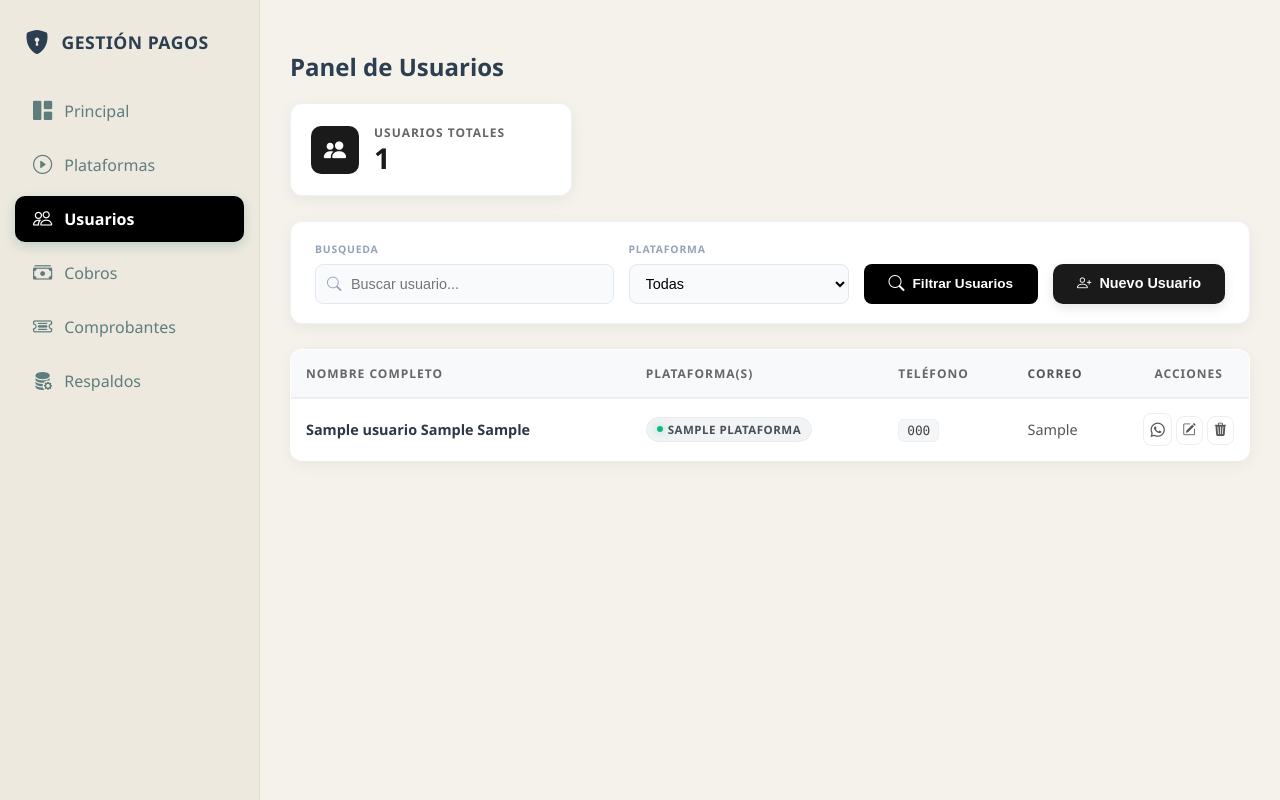
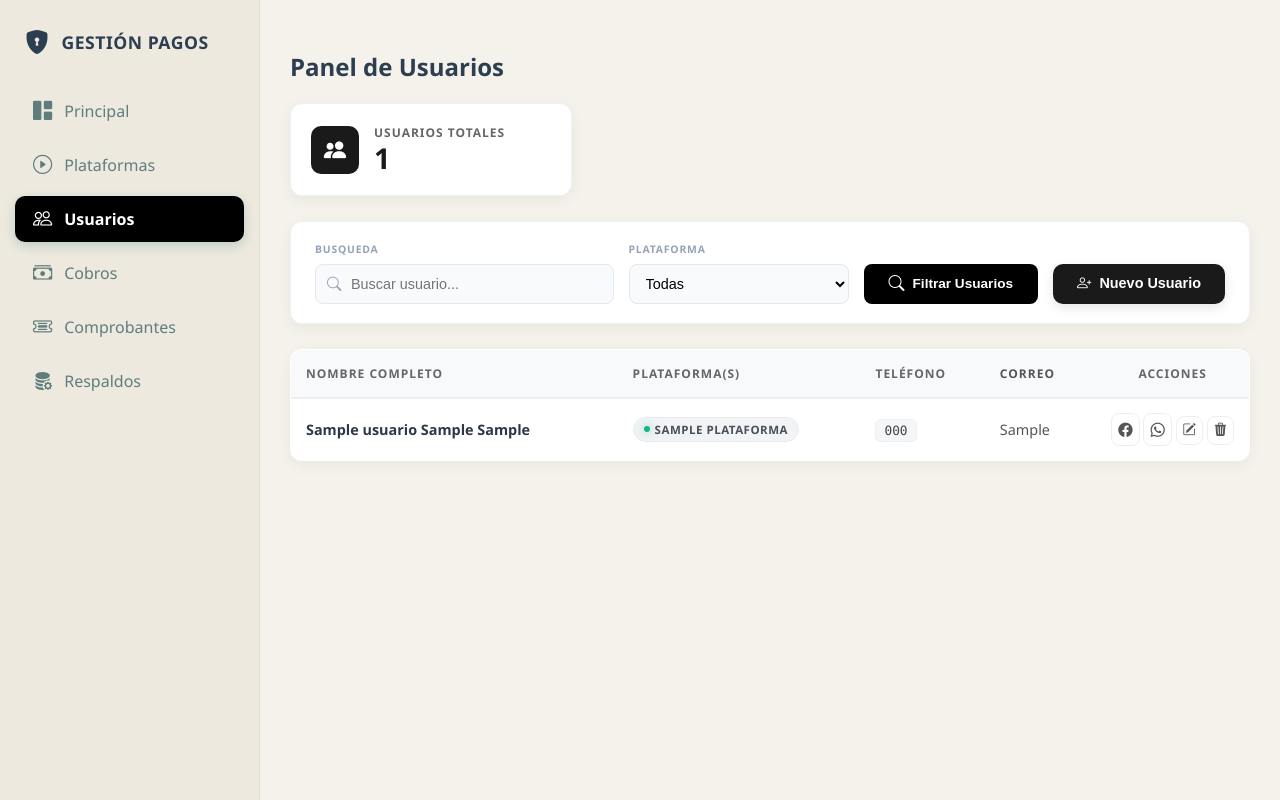
Before and after one commit to AxelNV03/GestorPagos-Streaming, a Flask app: page /admin/usuarios in a window 1280 px wide. Run offline with Flask 3, Linux system fonts and the light colour scheme; the visitor is signed in with stand-in values (Sample User, id 1); tables that the repository leaves empty hold one stand-in row (values such as "Sample post").

Commit message:
feat(usuarios): link de perfil social con estado visual
- Columna de perfil social en tabla de usuarios
- Ícono Facebook siempre visible (atenuado si no hay URL)
- Nuevo campo perfil_social en modelo, modal y tabla
- Fix: redirect_back aplicado correctamente en todas las rutas CRUD

```diff
--- a/app/templates/admin/usuarios/_tabla.html
+++ b/app/templates/admin/usuarios/_tabla.html
@@ -28,6 +28,15 @@
                 <td><span class="user-phone">{{ u.telefono }}</span></td>
                 <td>{{ u.correo }}</td>
                 <td>
+                    <!-- Facebook btn -->
+                    <a href="{{ u.perfil_social or '#' }}"
+                    {% if u.perfil_social %}target="_blank" rel="noopener"{% else %}onclick="return false" style="opacity: 0.4; cursor: default;"{% endif %}
+                    class="btn-action btn-facebook"
+                    title="{% if u.perfil_social %}Abrir perfil{% else %}Sin perfil{% endif %}">
+                        <i class="bi bi-facebook"></i>
+                    </a>
+
+                    <!-- Whats btn -->
                     <a href="https://wa.me/{{ u.telefono }}" target="_blank" class="btn-action btn-whatsapp" title="Contactar por WhatsApp">
                         <i class="bi bi-whatsapp"></i>
                     </a>
```
